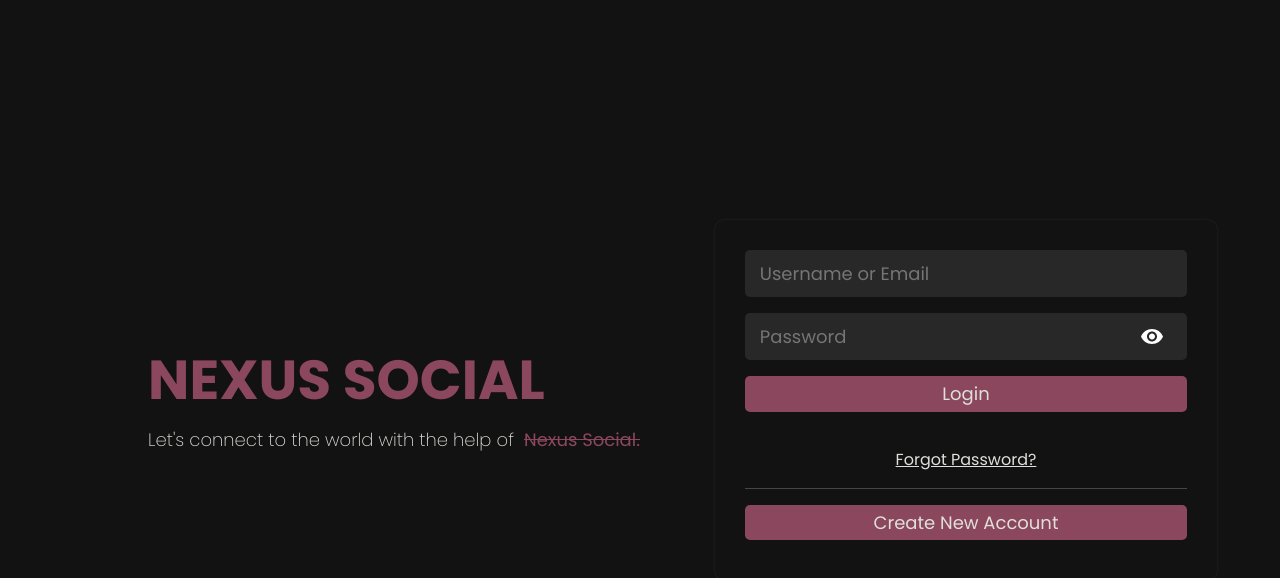
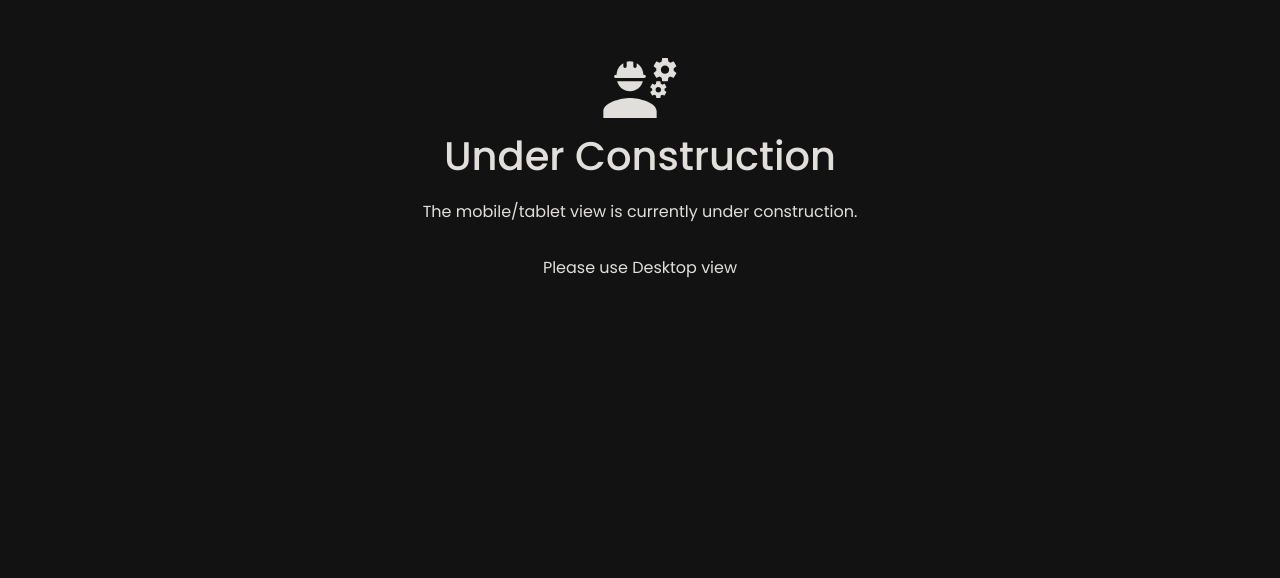
Before and after one commit to Hemantt07/nexus_social_MERN, a React (Create React App) app in the folder social/: page /settings/1 in a window 1280 px wide. Before the commit this address led to /. Shown: the top 578 px of the page. Built offline with nearby package versions, Linux system fonts and the light colour scheme.

Commit message:
construction page

```diff
--- /dev/null
+++ b/social/public/assets/mobile-style.css
@@ -0,0 +1,3 @@
+@media screen and ( max-width: 992px ) {
+
+}
--- a/social/public/assets/style.css
+++ b/social/public/assets/style.css
@@ -1222,3 +1222,8 @@ h1.error {
 .settings {
     padding-right: 20px;
 }
+
+.construction_icon {
+    width: 80px !important;
+    height: 80px !important;
+}
--- a/social/public/index.html
+++ b/social/public/index.html
@@ -17,6 +17,7 @@
     <link href="https://fonts.googleapis.com/css2?family=Roboto:wght@100;300;400;500;700&display=swap" rel="stylesheet">
     <!-- Stylesheet -->
     <link rel="stylesheet" href="/assets/style.css">
+    <link rel="stylesheet" href="/assets/mobile-style.css">
 
   </head>
   <body class="dark-mode">
--- a/social/src/App.js
+++ b/social/src/App.js
@@ -1,4 +1,4 @@
-import { useContext } from "react";
+import { useContext, useEffect, useState } from "react";
 import Home from "./pages/Home";
 import Profile from "./pages/Profile";
 import Register from "./pages/Register";
@@ -11,13 +11,32 @@ import {
   Navigate
  } from "react-router-dom";
 import Settings from "./pages/Settings";
+import Underconsruction from "./components/underconsruction";
 
 function App() {
   const user = useContext( AuthContext );
 
+
+  const [windowWidth, setWindowWidth] = useState(window.innerWidth);
+
+  useEffect(() => {
+    const handleResize = () => {
+      setWindowWidth(window.innerWidth);
+    };
+
+    window.addEventListener('resize', handleResize);
+
+    return () => {
+      window.removeEventListener('resize', handleResize);
+    };
+  }, []);
+
   return (
     <Router>
 
+        {
+          windowWidth > 1280
+            ?
               <Routes>
 
                 <Route exact path="/" element={ user.user !== null ? <Home/> : <Login /> } />
@@ -32,6 +51,9 @@ function App() {
 
               </Routes>
 
+            : <Underconsruction />
+        }
+
     </Router>
     );
 
--- a/social/src/components/share.jsx
+++ b/social/src/components/share.jsx
@@ -59,7 +59,7 @@ export default function Share() {
                 <div className="shareTop">
 
                     <div className="shareProfileImg">
-                        <img src={ user.profilePicture ? PF+user.profilePicture : `${PF}profiles/default.jpg` } alt="profile" />
+                        <img src={ user.profilePicture ? PF + user.profilePicture : `${PF}profiles/default.jpg` } alt="profile" />
                     </div>
                     <input type="text"
                         placeholder={ `What's in your mind ${ user.username }?`}
--- /dev/null
+++ b/social/src/components/underconsruction.jsx
@@ -0,0 +1,12 @@
+import EngineeringIcon from '@mui/icons-material/Engineering';
+
+export default function underconsruction() {
+  return (
+    <div className="under-construction-container d-flex justify-content-center align-items-center flex-column my-5">
+       <EngineeringIcon className='construction_icon' />
+      <h1 className='text-center my-1'>Under Construction </h1>
+      <p className='text-center my-3'>The mobile/tablet view is currently under construction.</p>
+      <p className='text-center my-3'>Please use Desktop view</p>
+    </div>
+  )
+}
```
Also changed, not shown: 2 other files (tests, documents, lock files or other folders). Lines whose indentation alone changed are shown as unchanged.
